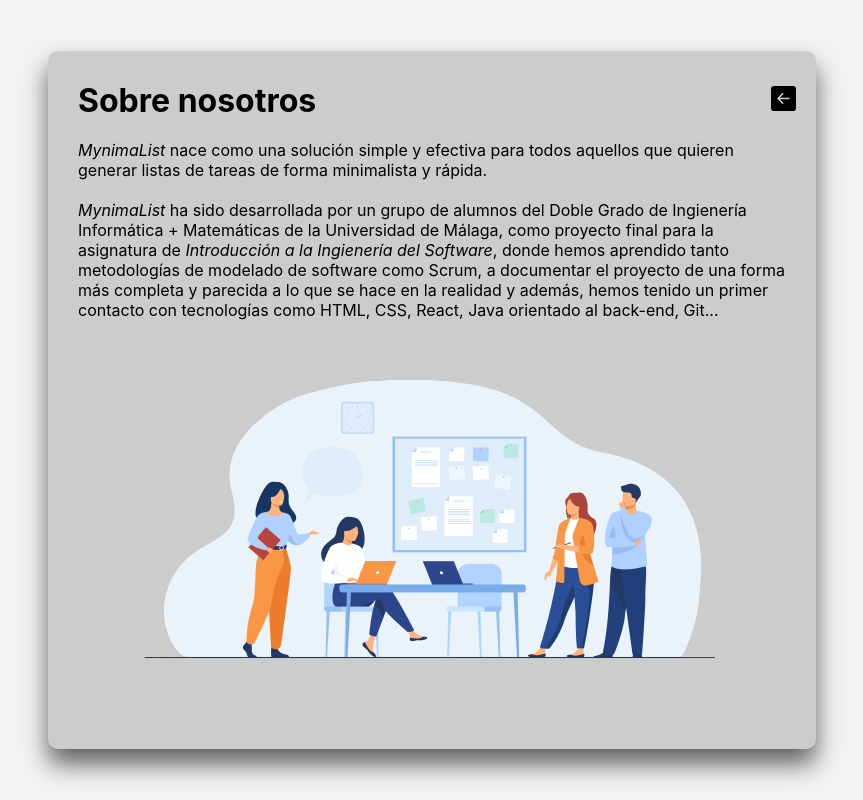
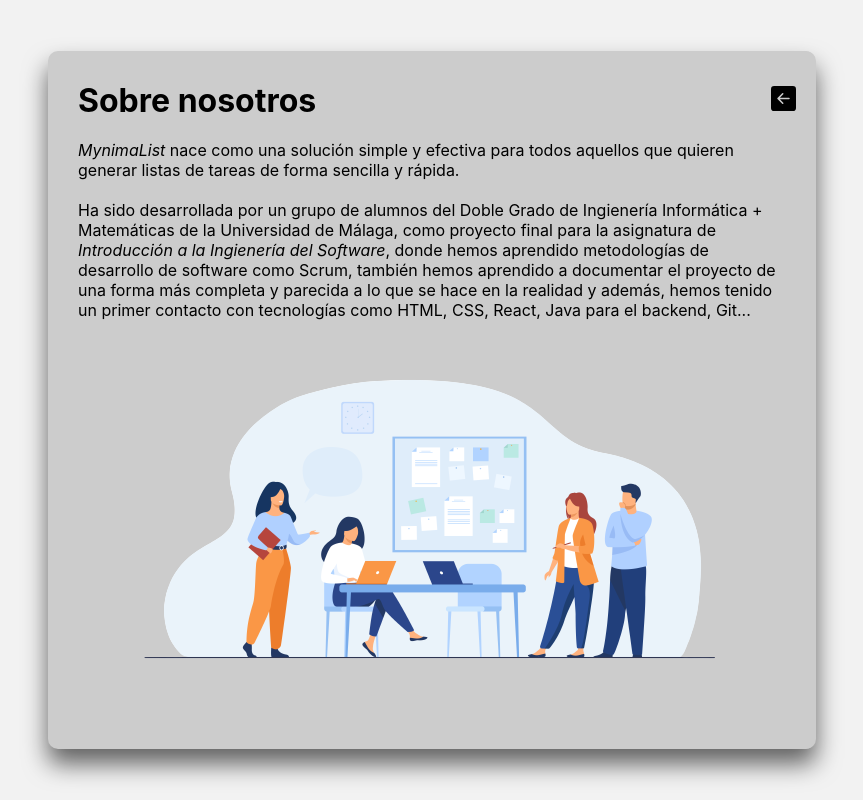
Before and after one commit to Jacobo-EG/g10-MynimaList, a React (Create React App) app in the folder mynimalist/: page /sobre-nosotros in a window 1280 px wide. Shown: the whole page, without its empty margins (208-1071 px from the left). Built offline with nearby package versions, Linux system fonts and the light colour scheme.

Commit message:
fixed about us bug

```diff
--- a/mynimalist/src/pages/AboutUs.js
+++ b/mynimalist/src/pages/AboutUs.js
@@ -24,13 +24,13 @@ function AboutUs () {
                     </span>
                 </div>
                 <br>{}</br>
-                <i>MynimaList</i> nace como una solución simple y efectiva para todos aquellos que quieren generar listas de tareas de forma minimalista y rápida.
+                <i>MynimaList</i> nace como una solución simple y efectiva para todos aquellos que quieren generar listas de tareas de forma sencilla y rápida.
                 <br>{}</br>
                 <br>{}</br>
-                <i>MynimaList</i> ha sido desarrollada por un grupo de alumnos del Doble Grado de Ingienería Informática + Matemáticas de la Universidad de Málaga, como
-                proyecto final para la asignatura de <i>Introducción a la Ingienería del Software</i>, donde hemos aprendido tanto metodologías de modelado de software como
-                Scrum, a documentar el proyecto de una forma más completa y parecida a lo que se hace en la realidad y además, hemos tenido un primer contacto con tecnologías
-                como HTML, CSS, React, Java orientado al back-end, Git...
+                Ha sido desarrollada por un grupo de alumnos del Doble Grado de Ingienería Informática + Matemáticas de la Universidad de Málaga, como
+                proyecto final para la asignatura de <i>Introducción a la Ingienería del Software</i>, donde hemos aprendido metodologías de desarrollo de software como
+                Scrum, también hemos aprendido a documentar el proyecto de una forma más completa y parecida a lo que se hace en la realidad y además, hemos tenido un primer contacto con tecnologías
+                como HTML, CSS, React, Java para el backend, Git...
             </div>
             <div className="col-2">
                 <img src={aboutImage} alt="Working People"></img>
```
